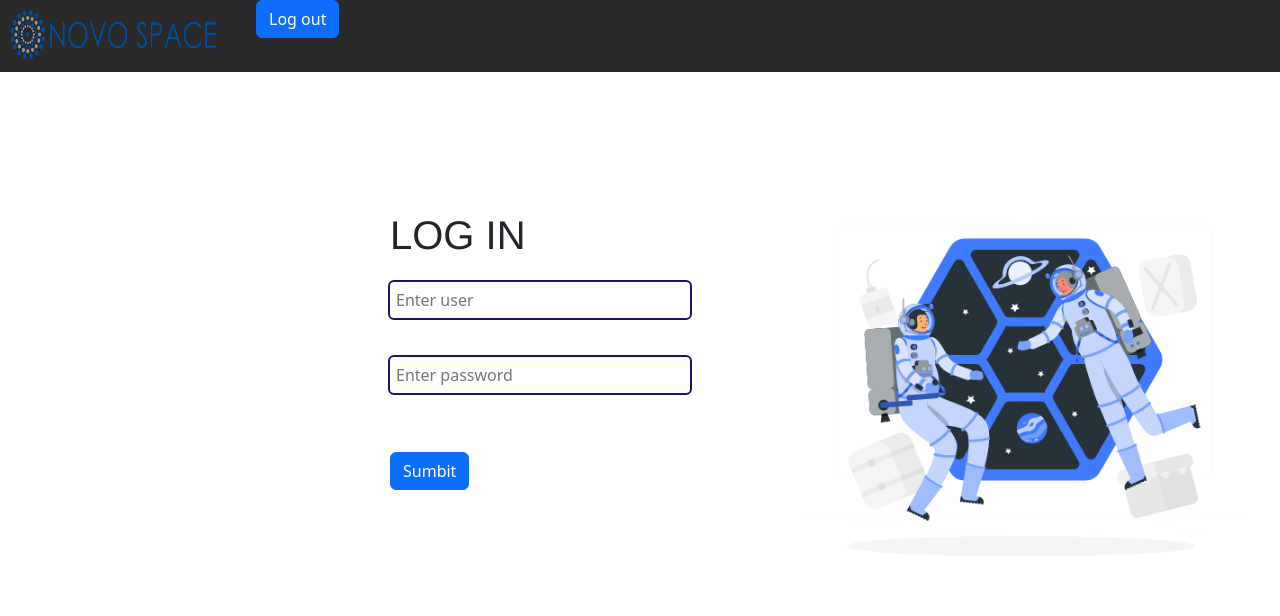
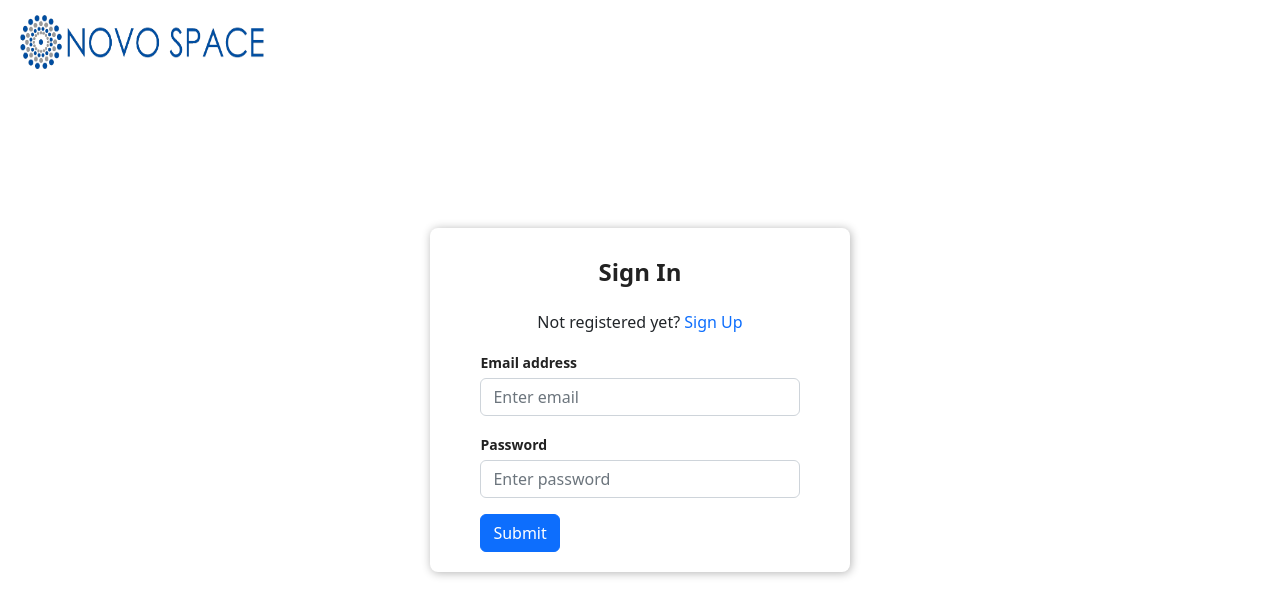
Before and after one commit to BunoM1234/proyecto4tic, a React (Create React App) app: page / in a window 1280 px wide. Shown: the top 616 px of the page. Built offline with nearby package versions, Linux system fonts and the light colour scheme.

Commit message:
New Log In page

```diff
--- a/package.json
+++ b/package.json
@@ -20,6 +20,7 @@
     "react": "^18.2.0",
     "react-bootstrap": "^2.5.0",
     "react-dom": "^18.2.0",
+    "react-helmet": "^6.1.0",
     "react-icons": "^4.4.0",
     "react-router-dom": "^6.3.0",
     "react-scripts": "^5.0.1",
--- a/src/Components/NavBar/NBHeader.jsx
+++ b/src/Components/NavBar/NBHeader.jsx
@@ -9,6 +9,7 @@ import {
 import MenuButton from '../MenuButton/MenuButton';
 import Img2 from '../Novo/novo-logo.png';
 import Button from 'react-bootstrap/Button';
+import './NavBar.css';
 
 
 function HeaderBar() {
@@ -22,7 +23,7 @@ function HeaderBar() {
                     />
                 </Link>
                 <Link to="/">
-                    <Button>
+                    <Button className="btnLogOut">
                         Log out
                     </Button>
                 </Link>
--- a/src/Components/NavBar/NavBar.css
+++ b/src/Components/NavBar/NavBar.css
@@ -1,13 +1,29 @@
-.nav-link {
-    color: blue;
+.Imagen2
+{
+  width: 23vw;
+  height: 6.8vh;
+  padding-right: 40px;
+  float: left;
+  padding-left: 10px;
+  margin-left: 10px;
 }
 
-.navbarNavDropdown
+.DarkBar
 {
-    justify-content: center;
+  display: flex;
+  flex: 1 1;
+  background-color: rgb(41, 41, 41);
+  max-width: 100vw;
+  height: 11vh;
+  position: fixed;
+  top: 0;
+  left: 0;
+  right: 0;
 }
 
-.navbar
+.btnLogOut
 {
-    background-color: lightgreen;
+    margin-right: 10px;
+    float: right;
+    padding-left: 50%;
 }
--- /dev/null
+++ b/src/Components/Novo/NovoForm.css
@@ -0,0 +1,64 @@
+
+.App {
+    background-color: white;
+  }
+
+  .Auth-form-container {
+    display: flex;
+    justify-content: center;
+    align-items: center;
+    width: 100vw;
+    height: 100vh;
+  }
+
+  .Auth-form {
+    width: 420px;
+    box-shadow: rgb(0 0 0 / 30%) 1px 1px 10px;
+    padding-top: 30px;
+    padding-bottom: 20px;
+    border-radius: 8px;
+    background-color: white;
+  }
+
+  .Auth-form-content {
+    padding-left: 12%;
+    padding-right: 12%;
+  }
+
+  .Auth-form-title {
+    text-align: center;
+    margin-bottom: 1em;
+    font-size: 24px;
+    color: rgb(34, 34, 34);
+    font-weight: 800;
+  }
+
+  label {
+    font-size: 14px;
+    font-weight: 600;
+    color: rgb(34, 34, 34);
+  }
+
+.WhiteBar
+{
+  display: flex;
+  flex: 1 1;
+  background-color: rgb(255, 255, 255);
+  max-width: 100vw;
+  height: 9vh;
+  position: fixed;
+  top: 0;
+  left: 0;
+  right: 0;
+}
+
+.Imagen2
+{
+  width: 23vw;
+  height: 6.8vh;
+  margin-top: 15px;
+  padding-right: 40px;
+  float: left;
+  padding-left: 10px;
+  margin-left: 10px;
+}
--- a/src/Components/Novo/Novoform.jsx
+++ b/src/Components/Novo/Novoform.jsx
@@ -1,6 +1,5 @@
-import Img from './Astronaut suit-rafiki.png'
-import Img1 from './Astronaut_suit.gif'
-import Img2 from './novo-logo.png'
+
+import React, { useState } from "react";
 import {
   BrowserRouter as Router,
   Routes,
@@ -8,63 +7,71 @@ import {
   Link,
   NavLink
 } from 'react-router-dom';
-import {React} from 'react';
-import Button from 'react-bootstrap/Button';
-import NovoMain from '../NovoMain/NovoMain';
-import HeaderBar from "../NavBar/NBHeader";
+import './NovoForm.css';
+import HeaderBar from '../NavBar/NBHeader';
+import Img2 from './novo-logo.png';
+import { Helmet } from 'react-helmet';
 
-const Novoform = () => {
-  return (
-    <div className = "completeDiv1">
-    <HeaderBar/>
-    <div className = "form1DIV">
-      <form className="Form1" onSubmit={ev => {
-        ev.preventDefault();
+export default function (props) {
+  let [authMode, setAuthMode] = useState("signin")
 
-        const inputUser= ev.target.inputUser.value;
-        const inputPass = ev.target.inputPass.value;
+  const changeAuthMode = () => {
+    setAuthMode(authMode === "signin" ? "signup" : "signin")
+  }
 
-        login(inputUser, inputPass);
-      }}>
-        <div className="loginDiv">
-        <div id="Titulo" className="Tituloform">
-          <h1 className="TitleLogIn" style={{fontFamily: 'helvetica'}}>
-            LOG IN
-          </h1>
+  const TITLE = 'Novo Parts';
+
+  if (authMode === "signin") {
+    return (
+      <div className="Auth-form-container">
+        <Helmet>
+          <title>{ TITLE }</title>
+        </Helmet>
+        <div align="center" className="headerBar2">
+            <header className="WhiteBar" id="WhiteBar">
+                <Link to="/main">
+                    <img className="Imagen2"
+                        src={Img2}
+                        alt="Imagen"
+                    />
+                </Link>
+            </header>
         </div>
-        <div className="mb-4">
-          <input type="text"id="inputUser" required className="inputUser" placeholder="Enter user"/>
-        </div>
-        <div className="mb-3">
-          <input type="password"className="inputPass" id="inputPass" required placeholder="Enter password"/>
-        </div>
-        <div className="mb-3 form-check">
-        </div>
-            <Button type="sumbit" className = "homeBtn" variant = "primary">
-              Sumbit
-            </Button>{''}
-        </div>
-      </form>
-    </div>
-    <div allign="right" >
-        <img className="Imagen1"
-          src={Img1}
-          alt="Imagen"
-          width="550"
-          height="550"
-        />
+        <form className="Auth-form">
+          <div className="Auth-form-content">
+            <h3 className="Auth-form-title">Sign In</h3>
+            <div className="text-center">
+              Not registered yet?{" "}
+              <span className="link-primary" onClick={changeAuthMode}>
+                Sign Up
+              </span>
+            </div>
+            <div className="form-group mt-3">
+              <label>Email address</label>
+              <input
+                type="email"
+                className="form-control mt-1"
+                placeholder="Enter email"
+              />
+            </div>
+            <div className="form-group mt-3">
+              <label>Password</label>
+              <input
+                type="password"
+                className="form-control mt-1"
+                placeholder="Enter password"
+              />
+            </div>
+            <div className="d-grid gap-2 mt-3">
+            <Link to="/main">
+              <button type="submit" className="btn btn-primary">
+                Submit
+              </button>
+            </Link>
+            </div>
+          </div>
+        </form>
       </div>
-  </div>
-  )
-};
-
-const login = (inputUser, inputPass) => {
-  if (inputUser === 'benji' && inputPass === 'chej')
-  window.location.replace('/main');
-
-  else
-  alert('login incorrecto')
+    )
+  }
 }
-
-
-export default Novoform;
--- a/src/Components/NovoAttempts/NovoAttempts.jsx
+++ b/src/Components/NovoAttempts/NovoAttempts.jsx
@@ -85,9 +85,13 @@ class Article extends Component {
                 Hey Ujjwal ! All Ok
                 <p>{ this.state.dataS.manufacturers &&
                      this.state.dataS.manufacturers[0][1]}</p>
+                <p>{ this.state.stock.stock &&
+                     this.state.stock.stock[0][2]}
+
+                </p>
             </div>
         )
     }
 }
 
-export default Article
+export default Article;
--- a/src/index.css
+++ b/src/index.css
@@ -27,28 +27,8 @@ body
   font-family: "Tahoma Black";
 }
 
-.Imagen2
-{
-  width: 20vw;
-  height: 6.1vh;
-  margin-top: 10px;
-  padding-right: 40px;
-  float: left;
-  padding-left: 10px;
-}
 
-.DarkBar
-{
-  display: flex;
-  flex: 1 1;
-  background-color: rgb(41, 41, 41);
-  max-width: 100vw;
-  height: 9vh;
-  position: fixed;
-  top: 0;
-  left: 0;
-  right: 0;
-}
+
 
 .completeDiv5
 {
@@ -475,6 +455,8 @@ h2
   box-shadow: 8px 8px 4px rgb(190, 190, 190);
 }
 
+
+
 /* .form1DIV
 {
   margin-left: 60px;
```
Also changed, not shown: src/Components/NovoTitle/NovoTitle.jsx (added, +15 -0 lines), 1 other file (tests, documents, lock files or other folders).
